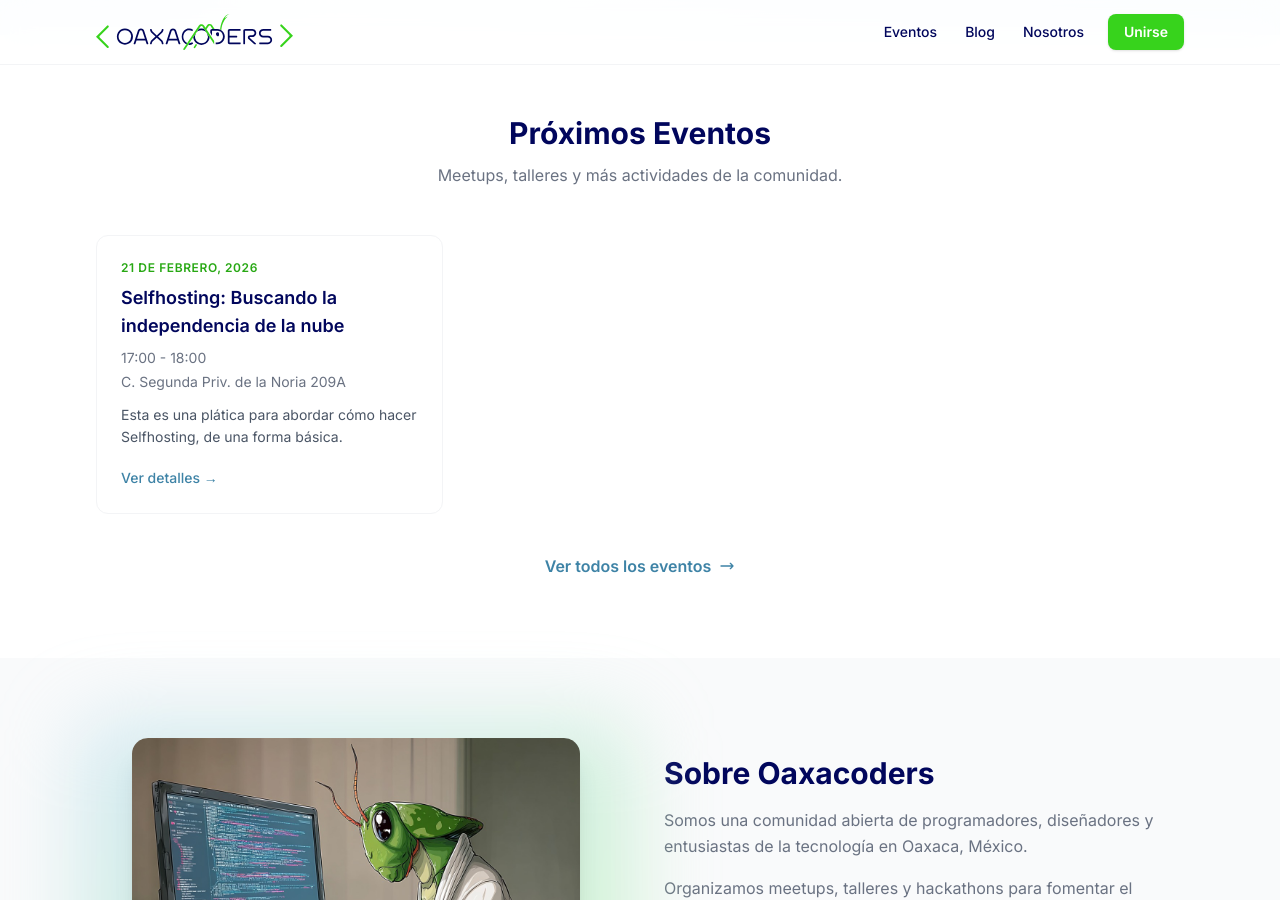
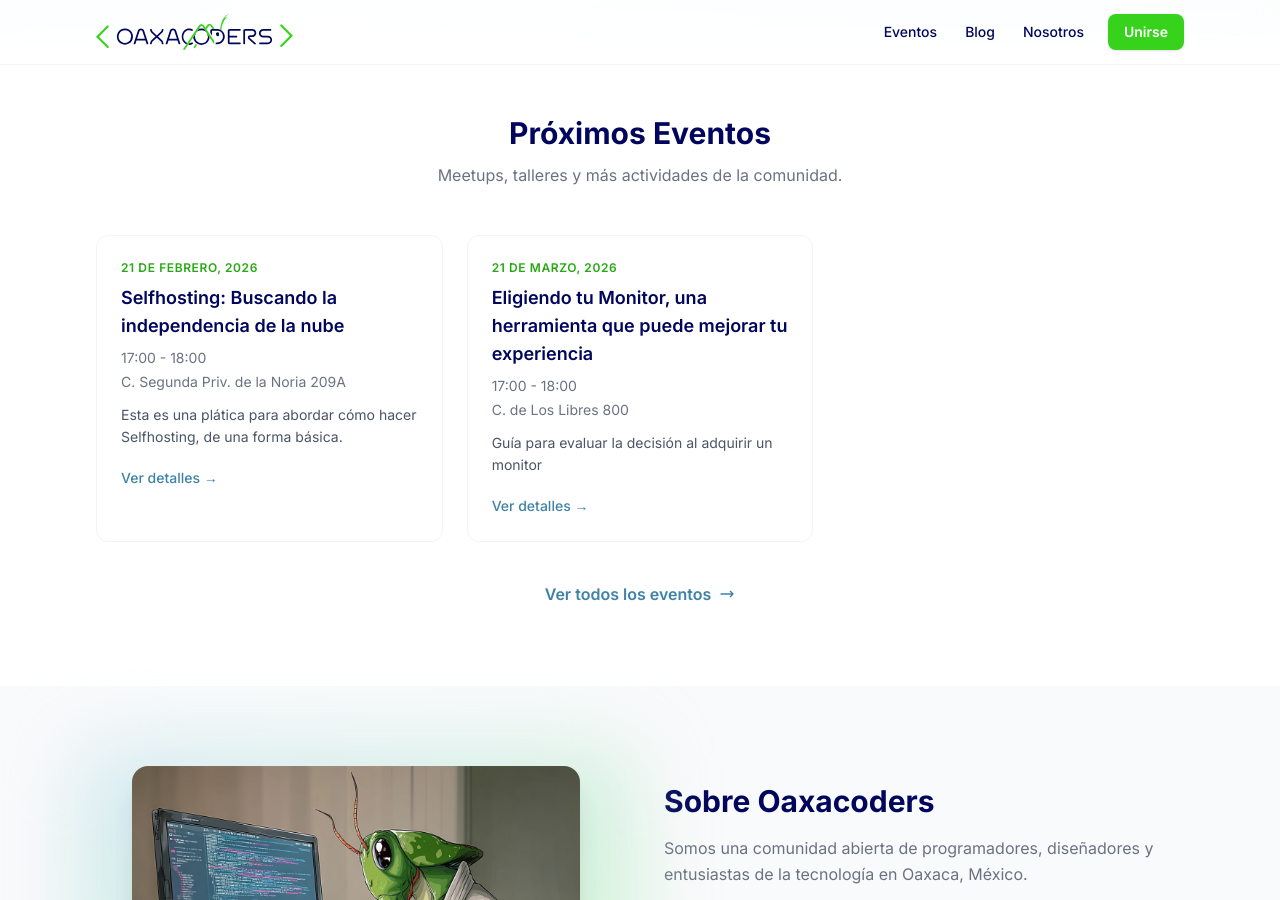
Before and after one commit to oaxacoders/oaxacoders.github.io, a Jekyll site: the page built from index.html, in a window 1280 px wide and 900 px high, scrolled down 785 px. Built offline with Jekyll 4.4.1, drawn with Linux system fonts in a browser that asks for light colours.

Commit message:
Sync events from Eventbrite

```diff
--- a/_data/eventos.yml
+++ b/_data/eventos.yml
@@ -1,16 +1,15 @@
 ---
-- title: 'Selfhosting: Buscando la independencia de la nube'
-  slug: selfhosting-buscando-la-independencia-de-la-nube
-  date: '2026-02-21'
-  date_display: 21 de febrero, 2026
+- title: Eligiendo tu Monitor, una herramienta que puede mejorar tu experiencia
+  slug: eligiendo-tu-monitor-una-herramienta-que-puede-mejorar-tu-experiencia
+  date: '2026-03-21'
+  date_display: 21 de marzo, 2026
   time_display: 17:00 - 18:00
-  start_time: '2026-02-21T17:00:00'
-  end_time: '2026-02-21T18:00:00'
-  venue: C. Segunda Priv. de la Noria 209A
-  venue_address: 209A Calle Segunda Privada de la Noria, Oaxaca de Juárez, OAX 68083
-  eventbrite_url: https://www.eventbrite.com.mx/e/selfhosting-buscando-la-independencia-de-la-nube-tickets-1983406947572
-  eventbrite_id: '1983406947572'
+  start_time: '2026-03-21T17:00:00'
+  end_time: '2026-03-21T18:00:00'
+  venue: C. de Los Libres 800
+  venue_address: 800 Calle de Los Libres, Oaxaca de Juárez, OAX 68000
+  eventbrite_url: https://www.eventbrite.com.mx/e/eligiendo-tu-monitor-una-herramienta-que-puede-mejorar-tu-experiencia-tickets-1985181223479
+  eventbrite_id: '1985181223479'
   is_free: false
   status: disponible
-  description: Esta es una plática para abordar cómo hacer Selfhosting, de una forma
-    básica.
+  description: Guía para evaluar la decisión al adquirir un monitor
--- /dev/null
+++ b/_events/2026-03-21-eligiendo-tu-monitor-una-herramienta-que-puede-mejorar-tu-experiencia.md
@@ -0,0 +1,15 @@
+---
+layout: event
+title: Eligiendo tu Monitor, una herramienta que puede mejorar tu experiencia
+date: '2026-03-21'
+date_display: 21 de marzo, 2026
+time_display: 17:00 - 18:00
+venue: C. de Los Libres 800
+venue_address: 800 Calle de Los Libres, Oaxaca de Juárez, OAX 68000
+eventbrite_url: https://www.eventbrite.com.mx/e/eligiendo-tu-monitor-una-herramienta-que-puede-mejorar-tu-experiencia-tickets-1985181223479
+eventbrite_id: '1985181223479'
+is_free: false
+status: disponible
+---
+
+Guía para evaluar la decisión al adquirir un monitor
```
